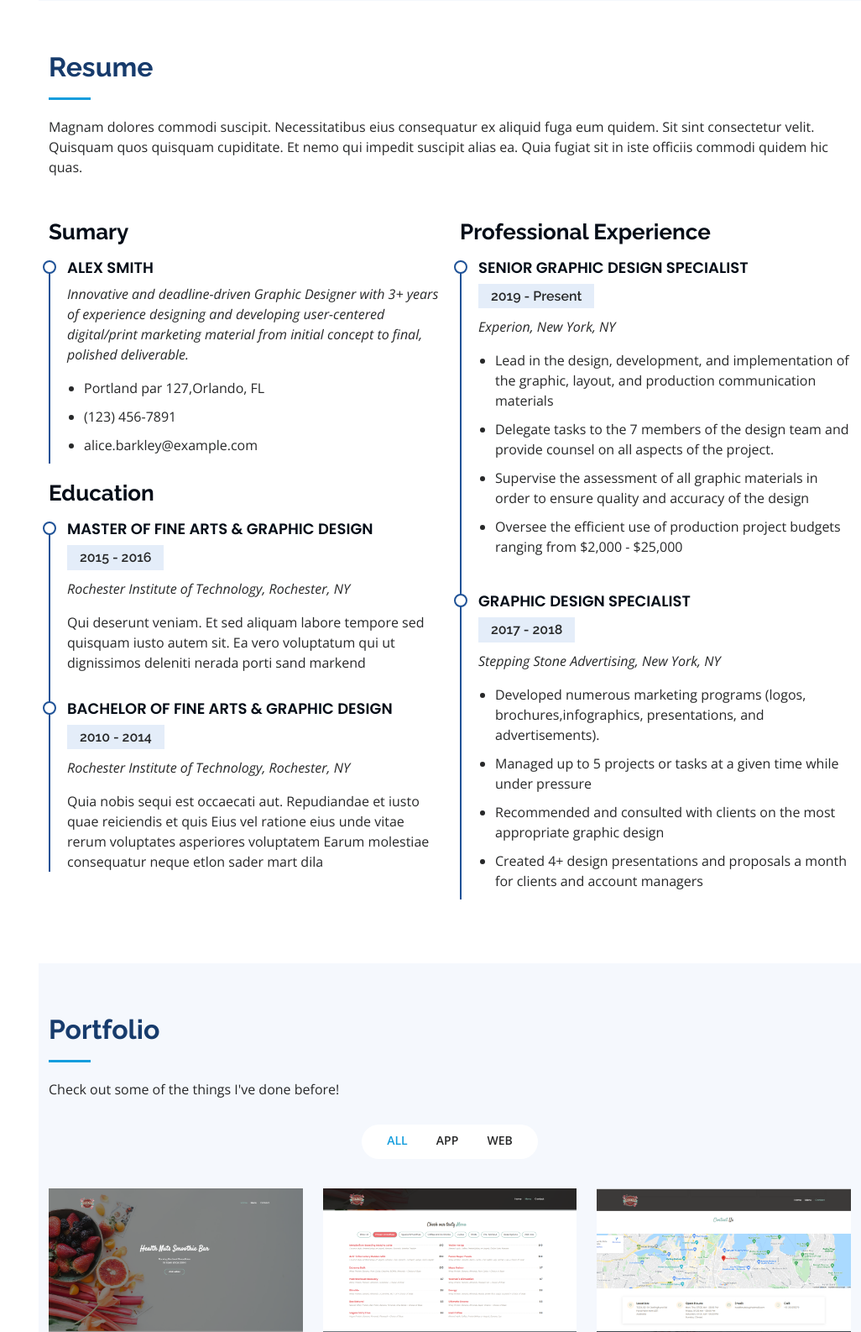
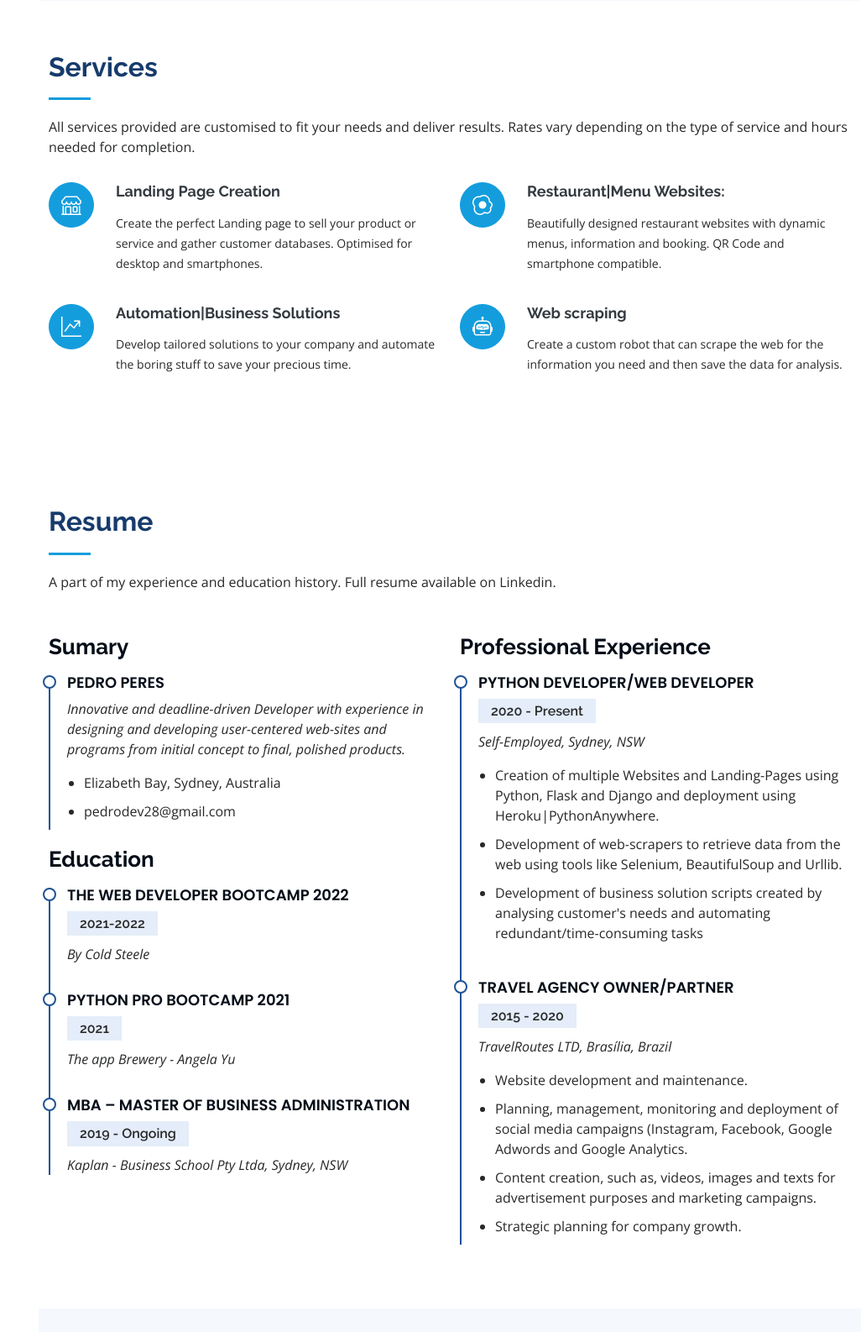
Before and after one commit to phperes28/PersonalPage, a Flask app: page / in a window 1280 px wide. Shown: the part 1872-3458 px from the top of the page at 84% size, without its empty margins (254-1280 px from the left). Run offline with Flask 2, Linux system fonts and the light colour scheme; some libraries are stand-ins or nearby versions; grey boxes are pictures that could not be loaded.

Commit message:
Finalized Content- TODO portfolio-details2.html and 3

```diff
--- a/main.py
+++ b/main.py
@@ -21,13 +21,13 @@ Bootstrap(app)
 
 @app.route("/",  methods=["GET", "POST"])
 def home():
-    form = ContactForm()
+    form = ContactForm(request.form)
+
     if request.method == "POST" and form.validate_on_submit():
         name = request.form.get("name")
         email = request.form.get("email")
         subject = request.form.get("subject")
         message = request.form.get("message")
-
         print("post")
         if form.validate() == False:
             flash('Preencha todos os campos')
@@ -48,22 +48,28 @@ def home():
                                 )
                 print("message sent")
                 server.quit()
-                flash("Sua mensagem foi enviada!")
+                flash("Your message was sent! :)")
             except Exception as e :
-                flash('Erro ao enviar mensagem')
+                flash('Error sending the message :(')
                 print(e)
 
             finally:
-                return render_template("index.html", scrollToAnchor="contact", form=form)
+                return redirect("/#contact")
 
 
-    return render_template("index.html", scrollToAnchor="contact", form=form)
+    return render_template("index.html",  form=form)
 
 @app.route("/automation01")
 def automation():
     return render_template("portfolio-details.html")
 
+@app.route("/automation02")
+def automation02():
+    return render_template("portfolio-details2.html")
 
+@app.route("/automation03")
+def automation03():
+    return render_template("portfolio-details3.html")
 
 
 
--- a/templates/header.html
+++ b/templates/header.html
@@ -45,9 +45,9 @@
         <ul>
           <li><a href="/#home" class="nav-link scrollto active"><i class="bx bx-home"></i> <span>Home</span></a></li>
           <li><a href="/#about" class="nav-link scrollto"><i class="bx bx-user"></i> <span>About</span></a></li>
+          <li><a href="/#services" class="nav-link scrollto"><i class="bx bx-server"></i> <span>Services</span></a></li>
           <li><a href="/#resume" class="nav-link scrollto"><i class="bx bx-file-blank"></i> <span>Resume</span></a></li>
           <li><a href="/#portfolio" class="nav-link scrollto"><i class="bx bx-book-content"></i> <span>Portfolio</span></a></li>
-          <li><a href="/#services" class="nav-link scrollto"><i class="bx bx-server"></i> <span>Services</span></a></li>
           <li><a href="/#contact" class="nav-link scrollto"><i class="bx bx-envelope"></i> <span>Contact</span></a></li>
         </ul>
       </nav><!-- .nav-menu -->
--- a/templates/index.html
+++ b/templates/index.html
@@ -14,7 +14,7 @@
   <section id="hero" class="d-flex flex-column justify-content-center align-items-center">
     <div class="hero-container" data-aos="fade-in">
       <h1>Pedro Peres</h1>
-      <p>I'm a <span class="typed" data-typed-items="Web Developer, Freelancer"></span></p>
+      <p>I'm a <span class="typed" data-typed-items="Developer, Web Developer, Freelancer"></span></p>
     </div>
   </section><!-- End Hero -->
 
@@ -139,64 +139,106 @@
       </div>
     </section><!-- End Skills Section -->
 
+    <!-- ======= Services Section ======= -->
+    <section id="services" class="services">
+      <div class="container">
+
+        <div class="section-title">
+          <h2>Services</h2>
+          <p>All services provided are customised to fit your needs and deliver results. Rates vary depending on the type of service and hours needed for completion.</p>
+        </div>
+
+        <div class="row">
+          <div class="col-lg-6 col-md-6 icon-box" data-aos="fade-up">
+            <div class="icon"><i class="bi bi-shop"></i></div>
+            <h4 class="title"><a href="">Landing Page Creation</a></h4>
+            <p class="description">Create the perfect Landing page to sell your product or service and gather customer databases. Optimised for desktop and smartphones.</p>
+          </div>
+          <div class="col-lg-6 col-md-6 icon-box" data-aos="fade-up" data-aos-delay="200">
+            <div class="icon"><i class="bi bi-egg-fried"></i></div>
+            <h4 class="title"><a href="">Restaurant|Menu Websites:</a></h4>
+            <p class="description">Beautifully designed restaurant websites with dynamic menus, information and booking. QR Code and smartphone compatible.</p>
+          </div>
+
+
+          <div class="col-lg-6 col-md-6 icon-box" data-aos="fade-up" data-aos-delay="300">
+            <div class="icon"><i class="bi bi-graph-up-arrow"></i></div>
+            <h4 class="title"><a href="">Automation|Business Solutions</a></h4>
+            <p class="description">Develop tailored solutions to your company and automate the boring stuff to save your precious time.</p>
+          </div>
+          <div class="col-lg-6 col-md-6 icon-box" data-aos="fade-up" data-aos-delay="100">
+            <div class="icon"><i class="bi bi-robot"></i></div>
+            <h4 class="title"><a href="">Web scraping</a></h4>
+            <p class="description">Create a custom robot that can scrape the web for the information you need and then save the data for analysis.
+            </p>
+          </div>
+
+        </div>
+
+      </div>
+    </section><!-- End Services Section -->
+
     <!-- ======= Resume Section ======= -->
     <section id="resume" class="resume">
       <div class="container">
 
         <div class="section-title">
           <h2>Resume</h2>
-          <p>Magnam dolores commodi suscipit. Necessitatibus eius consequatur ex aliquid fuga eum quidem. Sit sint consectetur velit. Quisquam quos quisquam cupiditate. Et nemo qui impedit suscipit alias ea. Quia fugiat sit in iste officiis commodi quidem hic quas.</p>
+          <p>A part of my experience and education history. Full resume available on Linkedin.</p>
         </div>
 
         <div class="row">
           <div class="col-lg-6" data-aos="fade-up">
             <h3 class="resume-title">Sumary</h3>
             <div class="resume-item pb-0">
-              <h4>Alex Smith</h4>
-              <p><em>Innovative and deadline-driven Graphic Designer with 3+ years of experience designing and developing user-centered digital/print marketing material from initial concept to final, polished deliverable.</em></p>
+              <h4>Pedro Peres</h4>
+              <p><em>Innovative and deadline-driven Developer with experience in designing and developing user-centered web-sites and programs from initial concept to final, polished products.</em></p>
               <ul>
-                <li>Portland par 127,Orlando, FL</li>
-                <li>(123) 456-7891</li>
-                <li>alice.barkley@example.com</li>
+                <li>Elizabeth Bay, Sydney, Australia</li>
+                <li>pedrodev28@gmail.com</li>
               </ul>
             </div>
 
             <h3 class="resume-title">Education</h3>
             <div class="resume-item">
-              <h4>Master of Fine Arts &amp; Graphic Design</h4>
-              <h5>2015 - 2016</h5>
-              <p><em>Rochester Institute of Technology, Rochester, NY</em></p>
-              <p>Qui deserunt veniam. Et sed aliquam labore tempore sed quisquam iusto autem sit. Ea vero voluptatum qui ut dignissimos deleniti nerada porti sand markend</p>
+              <h4>The Web Developer Bootcamp 2022</h4>
+              <h5>2021-2022</h5>
+              <p><em>By Cold Steele</em></p>
             </div>
             <div class="resume-item">
-              <h4>Bachelor of Fine Arts &amp; Graphic Design</h4>
-              <h5>2010 - 2014</h5>
-              <p><em>Rochester Institute of Technology, Rochester, NY</em></p>
-              <p>Quia nobis sequi est occaecati aut. Repudiandae et iusto quae reiciendis et quis Eius vel ratione eius unde vitae rerum voluptates asperiores voluptatem Earum molestiae consequatur neque etlon sader mart dila</p>
+              <h4>Python Pro Bootcamp 2021</h4>
+              <h5>2021</h5>
+              <p><em>The app Brewery - Angela Yu</em></p>
+            </div>
+            <div class="resume-item">
+              <h4>MBA – Master Of Business Administration</h4>
+              <h5>2019 - Ongoing</h5>
+              <p><em>Kaplan - Business School Pty Ltda, Sydney, NSW</em></p>
             </div>
           </div>
           <div class="col-lg-6" data-aos="fade-up" data-aos-delay="100">
             <h3 class="resume-title">Professional Experience</h3>
             <div class="resume-item">
-              <h4>Senior graphic design specialist</h4>
-              <h5>2019 - Present</h5>
-              <p><em>Experion, New York, NY </em></p>
+              <h4>Python Developer/Web Developer</h4>
+              <h5>2020 - Present</h5>
+              <p><em>Self-Employed, Sydney, NSW </em></p>
               <ul>
-                <li>Lead in the design, development, and implementation of the graphic, layout, and production communication materials</li>
-                <li>Delegate tasks to the 7 members of the design team and provide counsel on all aspects of the project. </li>
-                <li>Supervise the assessment of all graphic materials in order to ensure quality and accuracy of the design</li>
-                <li>Oversee the efficient use of production project budgets ranging from $2,000 - $25,000</li>
+                <li>Creation of  multiple Websites and Landing-Pages using Python, Flask and Django and deployment using Heroku|PythonAnywhere.</li>
+                <li>Development of web-scrapers to retrieve data from the web using tools like Selenium, BeautifulSoup and Urllib.</li>
+                <li>Development of business solution scripts created by analysing customer's needs and automating redundant/time-consuming tasks</li>
               </ul>
             </div>
             <div class="resume-item">
-              <h4>Graphic design specialist</h4>
-              <h5>2017 - 2018</h5>
-              <p><em>Stepping Stone Advertising, New York, NY</em></p>
+              <h4>Travel Agency Owner/Partner</h4>
+              <h5>2015 - 2020</h5>
+              <p><em>TravelRoutes LTD, Brasília, Brazil</em></p>
               <ul>
-                <li>Developed numerous marketing programs (logos, brochures,infographics, presentations, and advertisements).</li>
-                <li>Managed up to 5 projects or tasks at a given time while under pressure</li>
-                <li>Recommended and consulted with clients on the most appropriate graphic design</li>
-                <li>Created 4+ design presentations and proposals a month for clients and account managers</li>
+                <li>Website development and maintenance.</li>
+                <li>Planning, management, monitoring and deployment of social media campaigns
+                  (Instagram, Facebook, Google Adwords and Google Analytics.</li>
+                <li>Content creation, such as, videos, images and texts for
+                    advertisement purposes and marketing campaigns.</li>
+                <li>Strategic planning for company growth.</li>
               </ul>
             </div>
           </div>
@@ -299,7 +341,7 @@
             <div class="portfolio-wrap">
               <img src="static/img/portfolio/automation2.png" class="img-fluid" alt="">
               <div class="portfolio-links">
-                <a href="templates/portfolio-details.html" title="More Details"><i class="bx bx-link"></i></a>
+                <a href="/automation02" title="More Details"><i class="bx bx-link"></i></a>
               </div>
             </div>
           </div>
@@ -308,7 +350,7 @@
             <div class="portfolio-wrap">
               <img src="static/img/portfolio/automation3.png" class="img-fluid" alt="">
               <div class="portfolio-links">
-                <a href="portfolio-details.html" title="More Details"><i class="bx bx-link"></i></a>
+                <a href="/automation03" title="More Details"><i class="bx bx-link"></i></a>
               </div>
             </div>
           </div>
@@ -320,50 +362,7 @@
       </div>
     </section><!-- End Portfolio Section -->
 
-    <!-- ======= Services Section ======= -->
-    <section id="services" class="services">
-      <div class="container">
 
-        <div class="section-title">
-          <h2>Services</h2>
-          <p>Magnam dolores commodi suscipit. Necessitatibus eius consequatur ex aliquid fuga eum quidem. Sit sint consectetur velit. Quisquam quos quisquam cupiditate. Et nemo qui impedit suscipit alias ea. Quia fugiat sit in iste officiis commodi quidem hic quas.</p>
-        </div>
-
-        <div class="row">
-          <div class="col-lg-4 col-md-6 icon-box" data-aos="fade-up">
-            <div class="icon"><i class="bi bi-briefcase"></i></div>
-            <h4 class="title"><a href="">Lorem Ipsum</a></h4>
-            <p class="description">Voluptatum deleniti atque corrupti quos dolores et quas molestias excepturi sint occaecati cupiditate non provident</p>
-          </div>
-          <div class="col-lg-4 col-md-6 icon-box" data-aos="fade-up" data-aos-delay="100">
-            <div class="icon"><i class="bi bi-card-checklist"></i></div>
-            <h4 class="title"><a href="">Dolor Sitema</a></h4>
-            <p class="description">Minim veniam, quis nostrud exercitation ullamco laboris nisi ut aliquip ex ea commodo consequat tarad limino ata</p>
-          </div>
-          <div class="col-lg-4 col-md-6 icon-box" data-aos="fade-up" data-aos-delay="200">
-            <div class="icon"><i class="bi bi-bar-chart"></i></div>
-            <h4 class="title"><a href="">Sed ut perspiciatis</a></h4>
-            <p class="description">Duis aute irure dolor in reprehenderit in voluptate velit esse cillum dolore eu fugiat nulla pariatur</p>
-          </div>
-          <div class="col-lg-4 col-md-6 icon-box" data-aos="fade-up" data-aos-delay="300">
-            <div class="icon"><i class="bi bi-binoculars"></i></div>
-            <h4 class="title"><a href="">Magni Dolores</a></h4>
-            <p class="description">Excepteur sint occaecat cupidatat non proident, sunt in culpa qui officia deserunt mollit anim id est laborum</p>
-          </div>
-          <div class="col-lg-4 col-md-6 icon-box" data-aos="fade-up" data-aos-delay="400">
-            <div class="icon"><i class="bi bi-brightness-high"></i></div>
-            <h4 class="title"><a href="">Nemo Enim</a></h4>
-            <p class="description">At vero eos et accusamus et iusto odio dignissimos ducimus qui blanditiis praesentium voluptatum deleniti atque</p>
-          </div>
-          <div class="col-lg-4 col-md-6 icon-box" data-aos="fade-up" data-aos-delay="500">
-            <div class="icon"><i class="bi bi-calendar4-week"></i></div>
-            <h4 class="title"><a href="">Eiusmod Tempor</a></h4>
-            <p class="description">Et harum quidem rerum facilis est et expedita distinctio. Nam libero tempore, cum soluta nobis est eligendi</p>
-          </div>
-        </div>
-
-      </div>
-    </section><!-- End Services Section -->
 
 
 
@@ -403,12 +402,33 @@
 
           </div>
 
-          <div class="col-lg-7 mt-5 mt-lg-0 d-flex align-items-stretch">
-            <form class="php-email-form">
+          <div class="col-lg-7 mt-5 mt-lg-0 d-flex align-items-stretch ">
+            {% block content %}
+              <form action="" method="post" class="php-email" role="form">
                 {{ form.csrf_token }}
-            {{ wtf.quick_form(form, novalidate=True, button_map={"submit": "primary"}) }}
-            <!doctype html>
-            <title>My Application</title>
+                <div class="row">
+                    <div class="form-group col-md-6">
+                     {{ wtf.form_field(form.name, class='form-control',
+                        placeholder='Name') }}
+                    </div>
+                    <div class="form-group col-md-6">
+                     {{ wtf.form_field(form.email, class='form-control',
+                        placeholder='Email') }}
+                    </div>
+
+                {{ wtf.form_field(form.subject, class='form-control',
+        placeholder='Subject') }}
+                  {{ wtf.form_field(form.message, class='form-control',
+        placeholder='Message') }}
+                  <div>
+                  <button type="submit" class="btn btn-primary form-control-button">Submit</button>
+                  </div>
+
+
+
+
+
+
               {% with messages = get_flashed_messages() %}
               {% if messages %}
                {% for message in messages %}
@@ -417,7 +437,12 @@
 
               {% endif %}
                 {% endwith %}
+
+
+
               </form>
+             {% endblock %}
+
           </div>
 
         </div>
```
Also changed, not shown: static/css/style.css (+25 -8 lines), templates/portfolio-details2.html (added, +87 -0 lines), templates/portfolio-details3.html (added, +87 -0 lines). Lines whose indentation alone changed are shown as unchanged.
